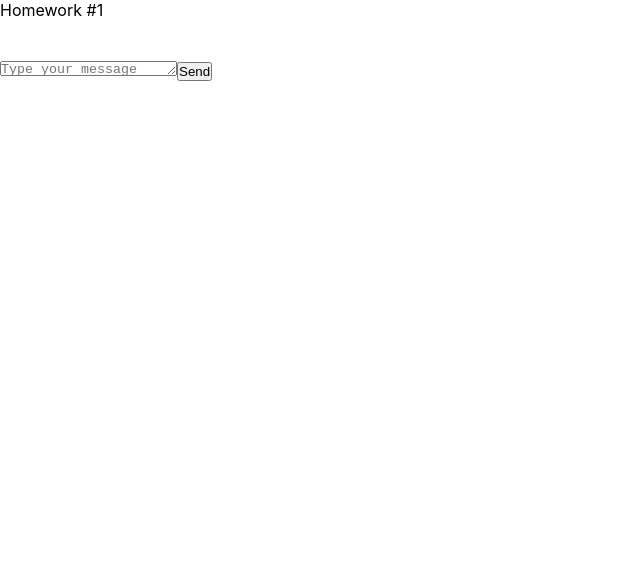
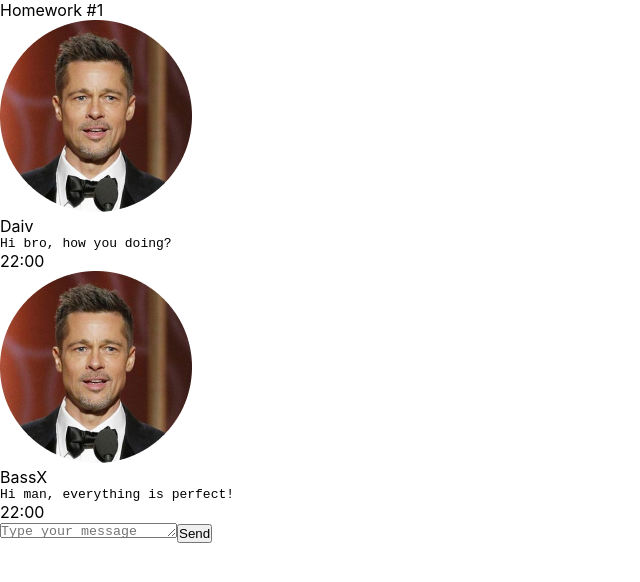
Before and after one commit to dnisaev/homework-s2, a React (Create React App) app: page / in a window 1280 px wide. Shown: the top 582 px of the page, without its empty margins (0-640 px from the left). Built offline with nearby package versions, Linux system fonts and the light colour scheme.

Commit message:
add solution HW1 without CSS

```diff
--- a/src/s2-homeworks/hw01/HW1.tsx
+++ b/src/s2-homeworks/hw01/HW1.tsx
@@ -14,17 +14,27 @@
 * */
 
 // нужно создать правильный тип вместо any
-export type MessageType = any
+export type MessageType = {
+    id: number
+    user: {
+        avatar: string
+        name: string
+    },
+    message: {
+        text: string
+        time: string
+    },
+}
 
 // структуру объекта не менять
 export const message0: MessageType = {
     id: 0,
     user: {
         avatar: avatar, // можно менять
-        name: 'Some Name',  // можно менять
+        name: 'Daiv',  // можно менять
     },
     message: {
-        text: 'some textsome textsome textsome textsome textsome textsome text', // можно менять
+        text: 'Hi bro, how you doing?', // можно менять
         time: '22:00', // можно менять
     },
 }
@@ -32,10 +42,10 @@
     id: 100,
     user: {
         avatar: avatar, // можно менять
-        name: 'Friend Name', // можно менять
+        name: 'BassX', // можно менять
     },
     message: {
-        text: 'зеркальное сообщение для тренировки css', // можно менять
+        text: 'Hi man, everything is perfect!', // можно менять
         time: '22:00', // можно менять
     },
 }
--- a/src/s2-homeworks/hw01/friend-message/FriendMessage.tsx
+++ b/src/s2-homeworks/hw01/friend-message/FriendMessage.tsx
@@ -1,8 +1,9 @@
 import React from 'react'
 import s from './FriendMessage.module.css'
+import {MessageType} from "../HW1";
 
 // создать тип вместо any и отобразить приходящие данные
-const FriendMessage = (props: any) => {
+const FriendMessage = (props: {message: MessageType}) => {
     return (
         <div
             id={'hw1-friend-message-' + props.message.id}
@@ -12,7 +13,7 @@
                 <img
                     id={'hw1-friend-avatar-' + props.message.id}
                     // создаёт студент
-
+                    src={props.message.user.avatar}
                     //
                 />
                 <div className={s.friendText}>
@@ -21,7 +22,7 @@
                         className={s.friendName}
                     >
                         {/*создаёт студент*/}
-
+                        {props.message.user.name}
                         {/**/}
                     </div>
                     <pre
@@ -29,7 +30,7 @@
                         className={s.friendMessageText}
                     >
                         {/*создаёт студент*/}
-
+                        {props.message.message.text}
                         {/**/}
                     </pre>
                 </div>
@@ -39,7 +40,7 @@
                 className={s.friendTime}
             >
                 {/*создаёт студент*/}
-
+                {props.message.message.time}
                 {/**/}
             </div>
         </div>
--- a/src/s2-homeworks/hw01/message/Message.tsx
+++ b/src/s2-homeworks/hw01/message/Message.tsx
@@ -1,8 +1,11 @@
 import React from 'react'
 import s from './Message.module.css'
+import {MessageType} from "../HW1";
 
 // нужно создать правильный тип вместо any
-export type MessagePropsType = any
+export type MessagePropsType = {
+    message: MessageType
+}
 
 // нужно отобразить приходящие данные
 const Message = (props: MessagePropsType) => {
@@ -12,25 +15,25 @@
                 <img
                     id={'hw1-avatar-' + props.message.id}
                     // создаёт студент
-
+                    src={props.message.user.avatar}
                     //
                 />
                 <div className={s.text}>
                     <div id={'hw1-name-' + props.message.id} className={s.name}>
                         {/*создаёт студент*/}
-
+                        {props.message.user.name}
                         {/**/}
                     </div>
                     <pre id={'hw1-text-' + props.message.id} className={s.messageText}>
                         {/*создаёт студент*/}
-
+                        {props.message.message.text}
                         {/**/}
                     </pre>
                 </div>
             </div>
             <div id={'hw1-time-' + props.message.id} className={s.time}>
                 {/*создаёт студент*/}
-
+                {props.message.message.time}
                 {/**/}
             </div>
         </div>
```
